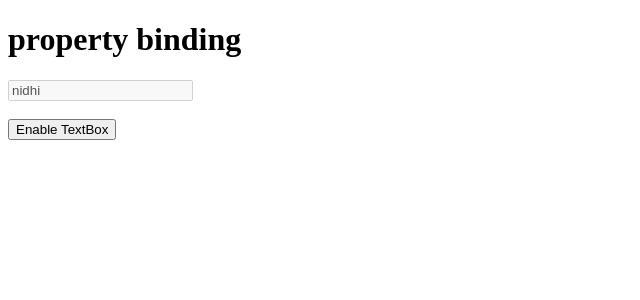
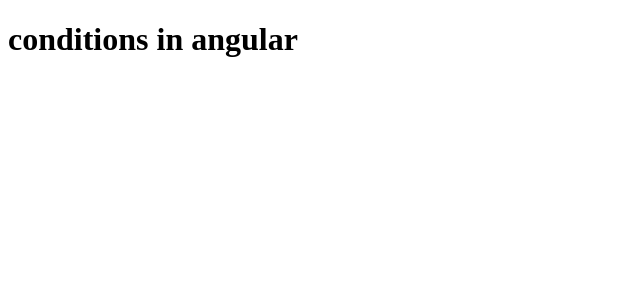
Before and after one commit to nidhisoni927/my-self-project, an Angular app in the folder my-self-project/: page / in a window 1280 px wide. Shown: the top 300 px of the page, without its empty margins (0-640 px from the left). Built offline with nearby package versions, Linux system fonts and the light colour scheme.

Commit message:
if statement

```diff
--- a/my-self-project/src/app/app.component.html
+++ b/my-self-project/src/app/app.component.html
@@ -1,6 +1,4 @@
-<h1>property binding</h1>
-<input type="text" [disabled]="disabledBox" [value]="name" />
-<br><br>
-
-
-<button (click)="enableBox()">Enable TextBox </button>
+<h1>conditions in angular </h1>
+<h1 *ngIf="show">
+if Block
+</h1>
--- a/my-self-project/src/app/app.component.ts
+++ b/my-self-project/src/app/app.component.ts
@@ -7,10 +7,5 @@ import { Component } from '@angular/core';
 })
 export class AppComponent {
   title = 'my-self-project';
- name="nidhi"
-  disabledBox=true
-  enableBox()
-  {
-    this.disabledBox=false
-  }
+show=false
 }
```
